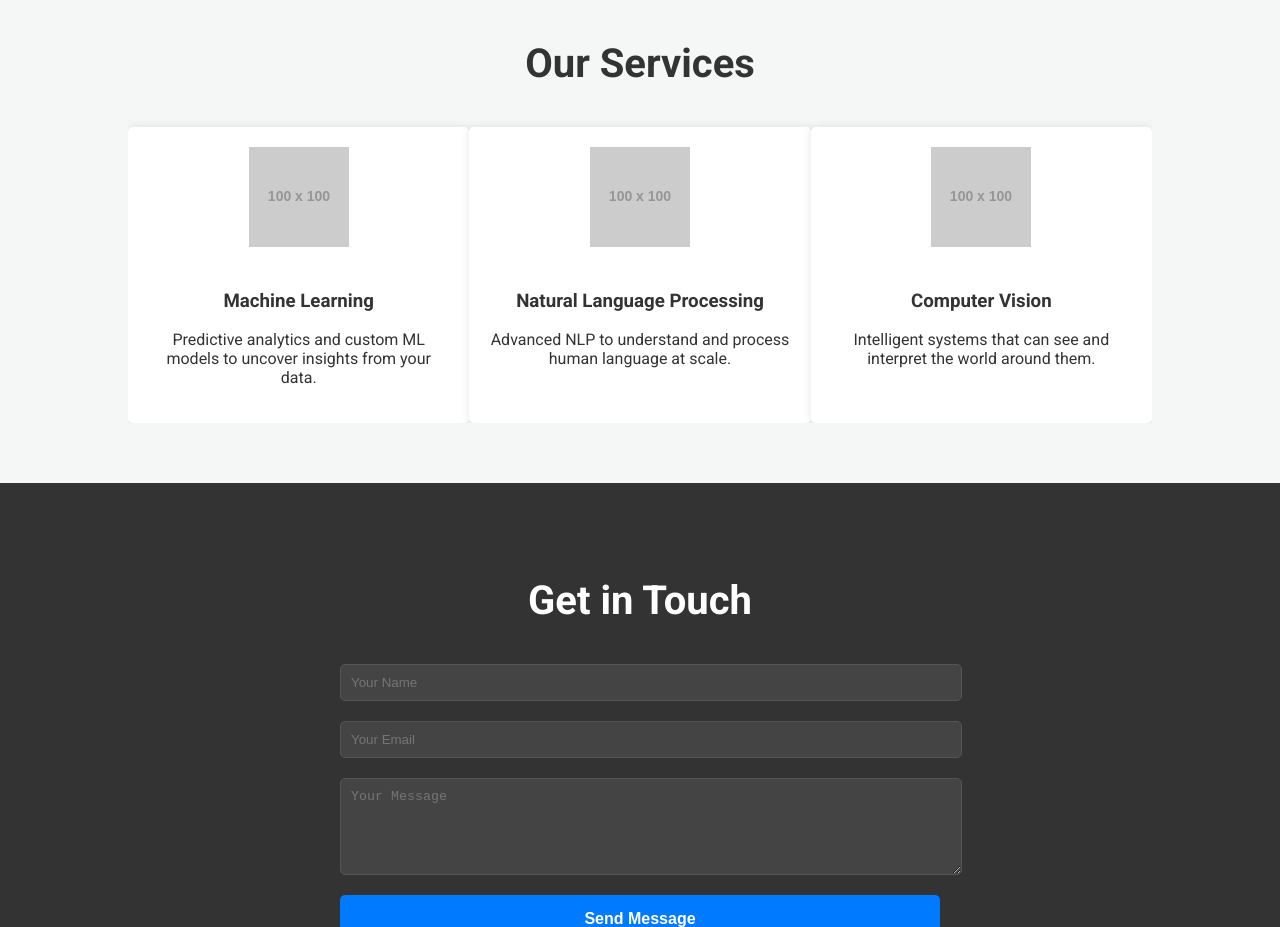
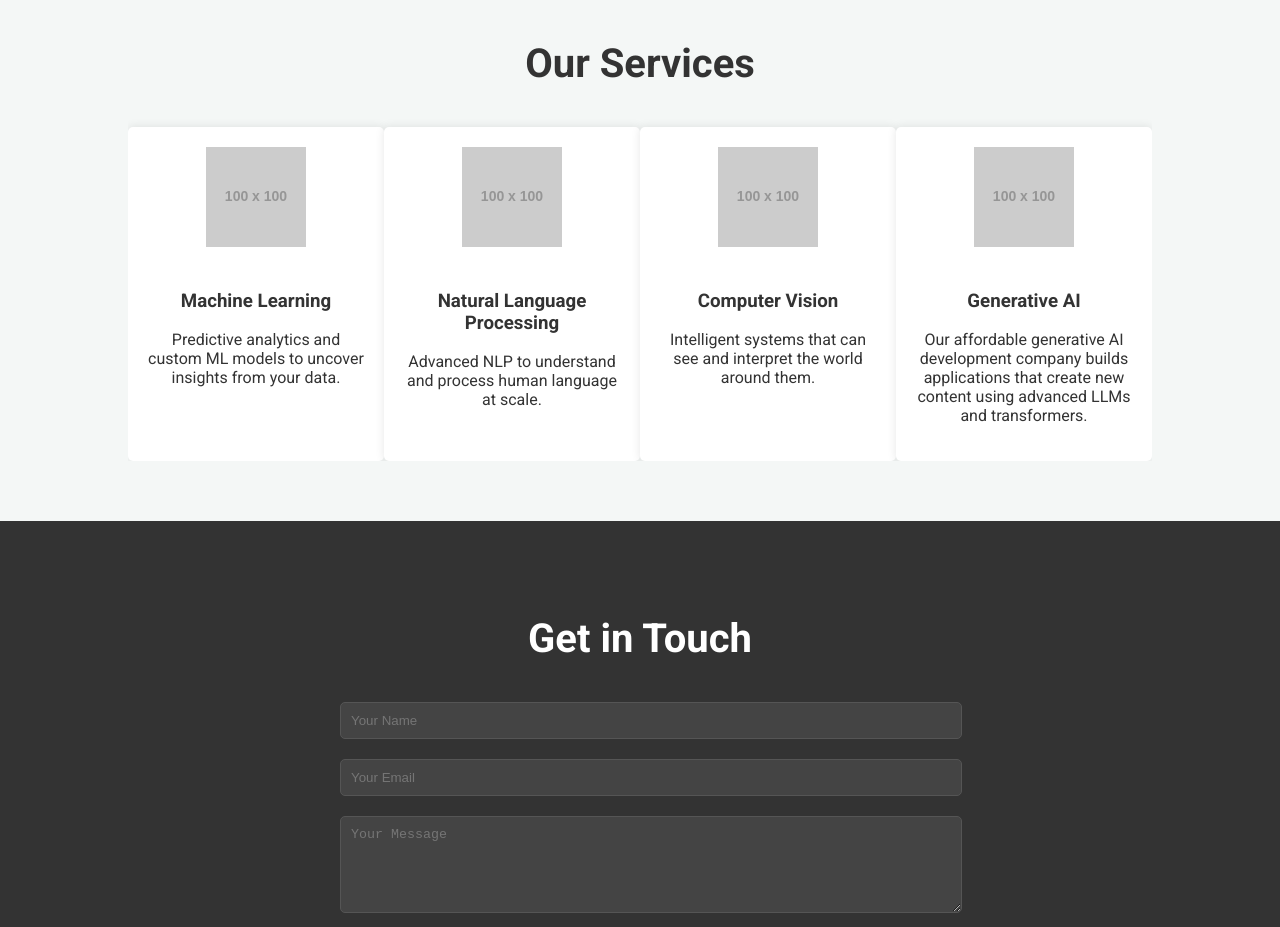
Before and after one commit to rajeshrai83/artifexer, a plain HTML site: page index.html in a window 1280 px wide. Shown: the part 840-1767 px from the top of the page. Drawn offline with Linux system fonts and the light colour scheme; placeholder pictures from the web are drawn by us.

Commit message:
Adding new services
Adding Generative AI with description

```diff
--- a/index.html
+++ b/index.html
@@ -247,6 +247,13 @@
                         <h3>Computer Vision</h3>
                         <p>Intelligent systems that can see and interpret the world around them.</p>
                     </div>
+                      <div class="service">
+                        <img src="https://placehold.co/100x100/ffc107/white?text=CV" alt="Computer Vision Icon">
+                        <h3>Generative AI</h3>
+                        <p>
+                        Our affordable generative AI development company builds applications that create new content using advanced LLMs and transformers.
+                        </p>
+                    </div>
                 </div>
             </div>
         </section>
```
